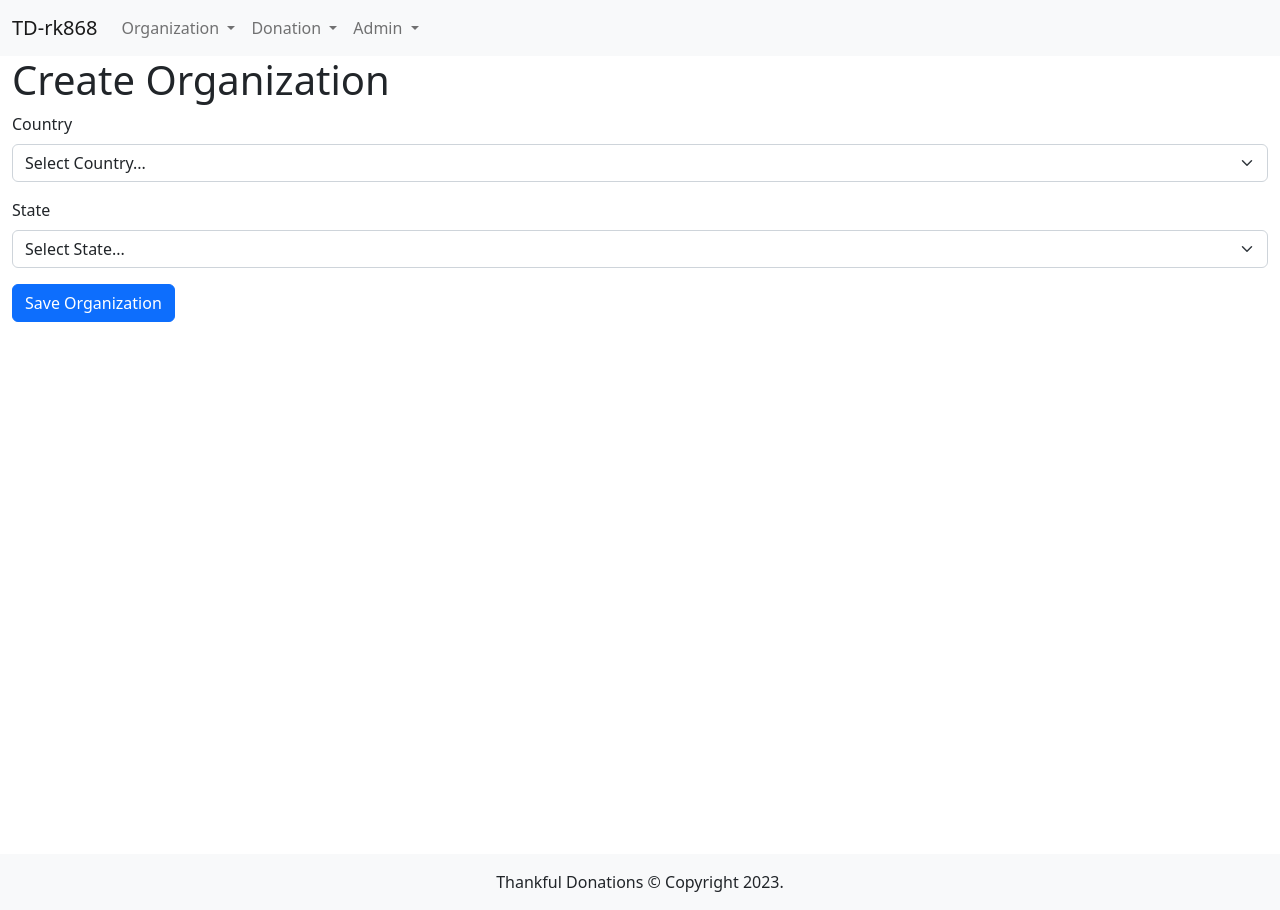
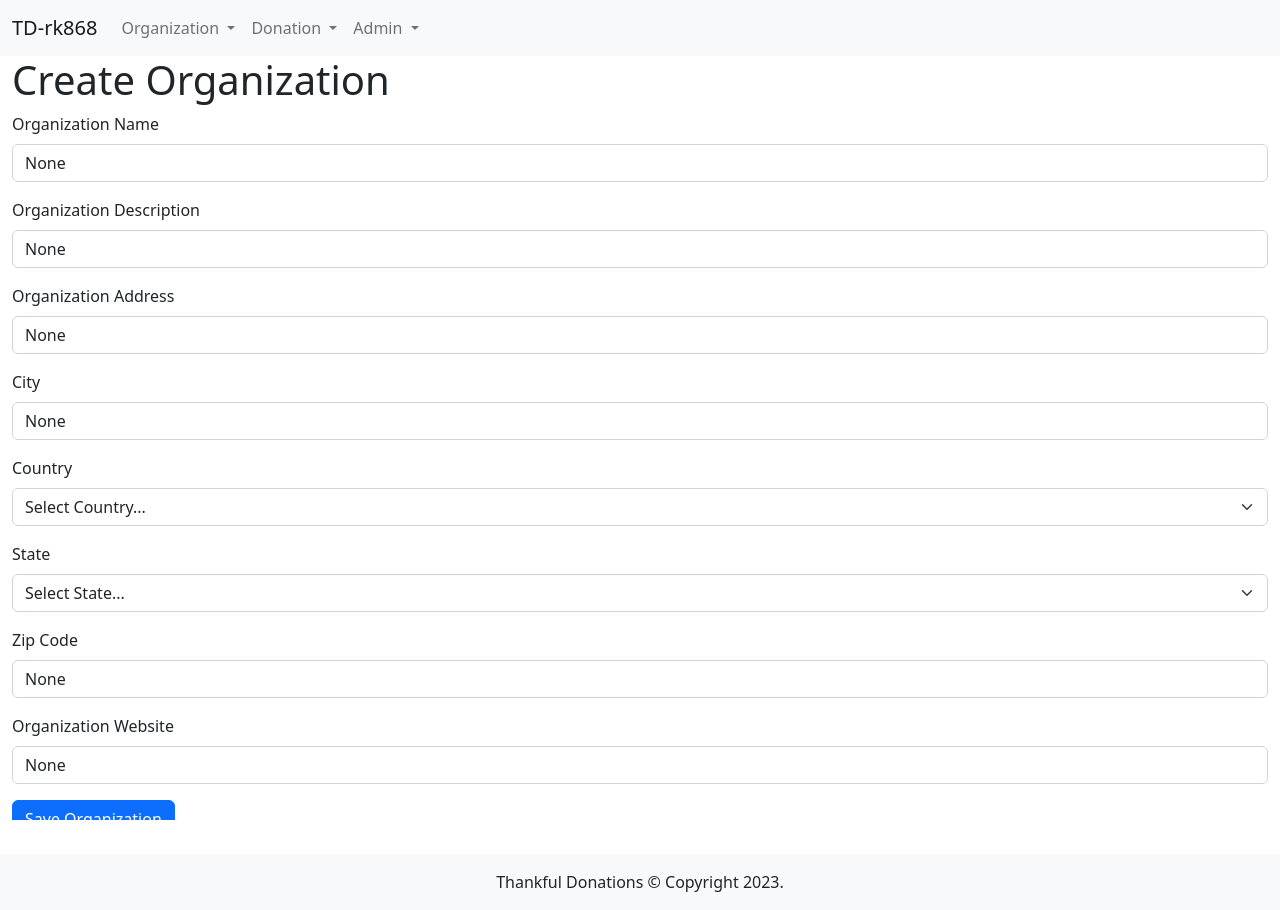
Before and after one commit to ro-rok/Web-Systems-Dev-Projects, a Flask app: page /organization/add in a window 1280 px wide. Run offline with Flask 2, Linux system fonts and the light colour scheme; data that the repository does not hold is empty.

Commit message:
Completed Organization Section

```diff
--- a/MP3/templates/manage_organization.html
+++ b/MP3/templates/manage_organization.html
@@ -1,15 +1,14 @@
 {% extends "layout.html" %}
-{% block title %}{{"Edit" if org.get("id") else "Create"}}
-Organization{% endblock %}
+{% block title %}{{ "Edit" if org.get("id") else "Create" }} Organization{% endblock %}
 {% block content %}
 {% from "country_state_selector.html" import country_state_selector %}
 
 <div class="container-fluid">
-    <div class="h1">{{"Edit" if org.get("id") else "Create"}} Organization</div>
+    <div class="h1">{{ "Edit" if org.get("id") else "Create" }} Organization</div>
     <div>
         <form method="POST">
             {#
-            using regular html generate fields (labels and input; not WTForms) with proper types for
+            using regular HTML generate fields (labels and input; not WTForms) with proper types for
             name (required)
             description (optional)
             address (required)
@@ -20,23 +19,49 @@
 
             if a validation error occurs, the inserted form data should persist
             #}
-            <!--name-->
+            <!-- Organization Name -->
+            <!-- RK868 11/24/23 -->
+            <div class="mb-3">
+                <label for="name" class="form-label">Organization Name</label>
+                <input type="text" class="form-control" id="name" name="name" value="{{ org.get('name') }}" required>
+            </div>
 
-            <!--description-->
+            <!-- Organization Description -->
+            <!-- RK868 11/24/23 -->
+            <div class="mb-3">
+                <label for="description" class="form-label">Organization Description</label>
+                <input type="text" class="form-control" id="description" name="description" value="{{ org.get('description') }}">
+            </div>
 
-            <!--address-->
+            <!-- Organization Address -->
+            <!-- RK868 11/24/23 -->
+            <div class="mb-3">
+                <label for="address" class="form-label">Organization Address</label>
+                <input type="text" class="form-control" id="address" name="address" value="{{ org.get('address') }}" required>
+            </div>
 
-            <!-- website -->
+            <!-- City -->
+            <!-- RK868 11/24/23 -->
+            <div class="mb-3">
+                <label for="city" class="form-label">City</label>
+                <input type="text" class="form-control" id="city" name="city" value="{{ org.get('city') }}" required>
+            </div>
+            <!-- Country/State -->
+            {{ country_state_selector(country=org.get('country'), state=org.get('state')) }}
 
-            <!-- city -->
+            <!-- Zip Code -->
+            <div class="mb-3">
+                <label for="zip" class="form-label">Zip Code</label>
+                <input type="text" class="form-control" id="zip" name="zip" value="{{ org.get('zip') }}" required>
+            </div>
 
-            {# use this for country/state selection #}
-            <!-- country/state -->
-            {{country_state_selector(country=org.country,state=org.state)}}
-            <!--zip-->
+            <!-- Organization Website -->
+            <div class="mb-3">
+                <label for="website" class="form-label">Organization Website</label>
+                <input type="url" class="form-control" id="website" name="website" value="{{ org.get('website') }}">
+            </div>
 
-            <input type="submit" class="btn btn-primary"
-                value="Save Organization" />
+            <input type="submit" class="btn btn-primary" value="Save Organization" />
         </form>
     </div>
 </div>
--- a/MP3/views/organization.py
+++ b/MP3/views/organization.py
@@ -9,37 +9,77 @@
     rows = []
     # DO NOT DELETE PROVIDED COMMENTS
     # TODO search-1 retrieve id, name, address, city, country, state, zip, website, donation count as donations for the organization
+    #rk868 11/26/23
     # don't do SELECT * and replace the below "..." portion
     allowed_columns = ["name", "city", "country", "state", "modified", "created"]
-    query = "... WHERE 1=1"
+
+    query = """
+        SELECT o.id, o.name, o.address, o.city, o.country, o.state, o.zip, o.website, COUNT(d.id) AS donations
+        FROM IS601_MP3_Organizations AS o
+        LEFT JOIN IS601_MP3_Donations AS d ON o.id = d.organization_id
+        WHERE 1=1
+        GROUP BY o.id, o.name, o.address, o.city, o.country, o.state, o.zip, o.website
+    """
     args = {} # <--- add values to replace %s/%(named)s placeholders
 
 
     # TODO search-2 get name, country, state, column, order, limit request args
+    #rk868 11/26/23
+    name = request.args.get("name")
+    country = request.args.get("country")
+    state = request.args.get("state")
+    column = request.args.get("column")
+    order = request.args.get("order")
+    limit = request.args.get("limit")
+
     # TODO search-3 append a LIKE filter for name if provided
+    #rk868 11/26/23
+    if name:
+        query += " AND name LIKE %(name)s"
+        args["name"] = f"%{name}%"
+
     # TODO search-4 append an equality filter for country if provided
+    #rk868 11/26/23
+    if country:
+        query += " AND country = %(country)s"
+        args["country"] = country
+
     # TODO search-5 append an equality filter for state if provided
+    #rk868 11/26/23
+    if state:
+        query += " AND state = %(state)s"
+        args["state"] = state
+
     # TODO search-6 append sorting if column and order are provided and within the allows columns and allowed order asc,desc
+    #rk868 11/26/23
+    if column and order and column in allowed_columns and order in ["asc", "desc"]:
+        query += f" ORDER BY {column} {order}"
+
     # TODO search-7 append limit (default 10) or limit greater than or equal to 1 and less than or equal to 100
-    # TODO search-8 provide a proper error message if limit isn't a number or if it's out of bounds
-    limit = 10 # TODO change this per the above requirements
+    #rk868 11/26/23
+    if limit:
+        try:
+            limit = int(limit)
+            if limit >= 1 and limit <= 100:
+                query += " LIMIT %(limit)s"
+                args["limit"] = limit
+            else:
+                flash("Limit must be between 1 and 100", "danger")
+        except ValueError:
+            flash("Limit must be a number", "danger")
 
-    query += " LIMIT %(limit)s"
-    args["limit"] = limit
-    #print("query",query)
-    #print("args", args)
     try:
         result = DB.selectAll(query, args)
-        #print(f"result {result.rows}")
         if result.status:
             rows = result.rows
     except Exception as e:
         # TODO search-9 make message user friendly
-        flash(str(e), "danger")
+        print(f"{e}")
+        flash("Error retrieving organizations", "danger")
+
     # hint: use allowed_columns in template to generate sort dropdown
     # hint2: convert allowed_columns into a list of tuples representing (value, label)
-
-    # do this prior to passing to render_template, but not before otherwise it can break validation
+    allowed_columns = [(c, c.replace("_", " ").title()) for c in allowed_columns]
 
     return render_template("list_organizations.html", rows=rows, allowed_columns=allowed_columns)
 
@@ -50,99 +90,234 @@
         has_error = False # use this to control whether or not an insert occurs
 
         # TODO add-1 retrieve form data for name, address, city, state, country, zip, website, description
+        #rk868 11/27/23
+        name = request.form.get("name")
+        address = request.form.get("address")
+        city = request.form.get("city")
+        state = request.form.get("state")
+        country = request.form.get("country")
+        zip_code = request.form.get("zip")
+        website = request.form.get("website")
+        description = request.form.get("description")
+
         # TODO add-2 name is required (flash proper error message)
+        #rk868 11/27/23
+        if not name:
+            flash("Name is required", "danger")
+            has_error = True
+
         # TODO add-3 address is required (flash proper error message)
+        #rk868 11/27/23
+        if not address:
+            flash("Address is required", "danger")
+            has_error = True
+
         # TODO add-4 city is required (flash proper error message)
+        #rk868 11/27/23
+        if not city:
+            flash("City is required", "danger")
+            has_error = True
+
         # TODO add-5 state is required (flash proper error message)
+        #rk868 11/27/23
+        if not state:
+            flash("State is required", "danger")
+            has_error = True
+
         # TODO add-5a state should be a valid state mentioned in pycountry for the selected state
-        # hint see geography.py and pycountry documentation to solve this
+        #rk868 11/27/23
+        if country.strip():
+            states = pycountry.subdivisions.get(country_code=country.strip())
+        if not states:
+            states = []
+        valid_states = [state.code.split("-")[1] for state in states]
+        if state not in valid_states:
+            flash("Invalid State", "danger")
+            has_error = True
+
         # TODO add-6 country is required (flash proper error message)
-        # TODO add-6a country should be a valid country mentioned in pycountry
-        # hint see geography.py and pycountry documentation to solve this
+        #rk868 11/27/23
+        if not country:
+            flash("Country is required", "danger")
+            has_error = True
+
+        # TODO add-6a country should be a valid country mentioned in pycountry from country = country code
+        #rk868 11/27/23
+        valid_countries = [country.alpha_2 for country in list(pycountry.countries)]
+        if country not in valid_countries:
+            flash("Invalid Country", "danger")
+            has_error = True
+
         # TODO add-7 website is not required
+        if not website:
+            flash("Website is absent", "warning")
+
         # TODO add-8 zip is required (flash proper error message)
-        # note: call zip variable zipcode as zip is a built in function it could lead to issues
+        #rk868 11/27/23
+        if not zip_code:
+            flash("Zip is required", "danger")
+            has_error = True
+
         # TODO add-9 description is not required
+        if not description:
+            flash("Description is absent", "warning")
 
+        # TODO add-10 add query and add arguments
+        # rk868 11/27/23
         if not has_error:
             try:
                 result = DB.insertOne("""
-                INSERT INTO IS601_MP3_Organizations ...
-                ...
-                VALUES
-                ...
-                """, ...) # <-- TODO add-10 add query and add arguments
+                INSERT INTO IS601_MP3_Organizations (name, address, city, state, country, zip, website, description)
+                VALUES (%s, %s, %s, %s, %s, %s, %s, %s)
+                """, name, address, city, state, country, zip_code, website, description)
 
                 if result.status:
                     flash("Added Organization", "success")
             except Exception as e:
                 # TODO add-11 make message user friendly
-                flash(str(e), "danger")
+                print(f"{e}")
+                flash("Error adding organization", "danger")
 
     return render_template("manage_organization.html", org=request.form)
 
 @organization.route("/edit", methods=["GET", "POST"])
 def edit():
     # TODO edit-1 request args id is required (flash proper error message)
-    id = False
-    if not id: # TODO update this for TODO edit-1
-        pass
+    # rk868 11/27/23
+    id = request.args.get("id")
+    if not id:
+        flash("ID is required for editing", "danger")
+        return redirect(url_for("organization.search"))
     else:
         if request.method == "POST":
-            data = {"id": id} # use this as needed, can convert to tuple if necessary
             # TODO edit-2 retrieve form data for name, address, city, state, country, zip, website
+            # rk868 11/27/23
+            name = request.form.get("name")
+            address = request.form.get("address")
+            city = request.form.get("city")
+            state = request.form.get("state")
+            country = request.form.get("country")
+            zip_code = request.form.get("zip")
+            website = request.form.get("website")
+
             # TODO edit-3 name is required (flash proper error message)
+            # rk868 11/27/23
+            if not name:
+                flash("Name is required", "danger")
+                has_error = True
+
             # TODO edit-4 address is required (flash proper error message)
+            # rk868 11/27/23
+            if not address:
+                flash("Address is required", "danger")
+                has_error = True
+
             # TODO edit-5 city is required (flash proper error message)
+            # rk868 11/27/23
+            if not city:
+                flash("City is required", "danger")
+                has_error = True
+
             # TODO edit-6 state is required (flash proper error message)
+            # rk868 11/27/23
+            if not state:
+                flash("State is required", "danger")
+                has_error = True
+
             # TODO edit-6a state should be a valid state mentioned in pycountry for the selected state
-            # hint see geography.py and pycountry documentation
+            # rk868 11/27/23
+            if country.strip():
+                states = pycountry.subdivisions.get(country_code=country.strip())
+            if not states:
+                states = []
+            valid_states = [state.code.split("-")[1] for state in states]
+            if state not in valid_states:
+                flash("Invalid State", "danger")
+                has_error = True
+
             # TODO edit-7 country is required (flash proper error message)
+            # rk868 11/27/23
+            if not country:
+                flash("Country is required", "danger")
+                has_error = True
+
             # TODO edit-7a country should be a valid country mentioned in pycountry
-            # hint see geography.py and pycountry documentation
+            # rk868 11/27/23
+            valid_countries = [country.alpha_2 for country in list(pycountry.countries)]
+            if country not in valid_countries:
+                flash("Invalid country", "danger")
+                has_error = True
+
             # TODO edit-8 website is not required
+            # rk868 11/27/23
+            if not website:
+                flash("Website is absent", "warning")
+
             # TODO edit-9 zipcode is required (flash proper error message)
-            # note: call zip variable zipcode as zip is a built in function it could lead to issues
-            # populate data dict with mappings
-            has_error = False # use this to control whether or not an insert occurs
+            # rk868 11/27/23
+            if not zip_code:
+                flash("Zipcode is required", "danger")
+                has_error = True
 
+            has_error = False
+
+            # TODO edit-10 fill in proper update query
+            # rk868 11/27/23
             if not has_error:
                 try:
-                    # TODO edit-10 fill in proper update query
-                    # name, address, city, state, country, zip, website
                     result = DB.update("""
-                    UPDATE ...
-                    SET
-                    ...
-                    """, data)
+                    UPDATE IS601_MP3_Organizations
+                    SET name = %s, address = %s, city = %s, state = %s, country = %s, zip = %s, website = %s
+                    WHERE id = %s
+                    """, name, address, city, state, country, zip_code, website, id)
+                except Exception as e:
+                    print(f"{e}")
+                    flash("Error updating organization", "danger")
+            if result.status:
+                flash("Updated record", "success")
 
-                    if result.status:
-                        print("updated record")
-                        flash("Updated record", "success")
-                except Exception as e:
-                    # TODO edit-11 make this user-friendly
-                    print(f"{e}")
-                    flash(str(e), "danger")
         row = {}
         try:
             # TODO edit-12 fetch the updated data
-            result = DB.selectOne("SELECT ... FROM ... WHERE ...", id)
+            # rk868 11/27/23
+            result = DB.selectOne("SELECT * FROM IS601_MP3_Organizations WHERE id = %s", id)
             if result.status:
                 row = result.row
-
         except Exception as e:
             # TODO edit-13 make this user-friendly
-            flash(str(e), "danger")
+            # rk868 11/27/23
+            print(f"{e}")
+            flash("Error fetching record", "danger")
 
     return render_template("manage_organization.html", org=row)
 
 @organization.route("/delete", methods=["GET"])
 def delete():
     # TODO delete-1 if id is missing, flash necessary message and redirect to search
-    # TODO delete-2 delete organization by id (note: you'll likely need to trigger a delete of all donations related to this organization first due to foreign key constraints)
-    # TODO delete-3 ensure a flash message shows for successful delete
+    # rk868 11/27/23
+    organization_id = request.args.get("id")
+    if not organization_id:
+        flash("Organization ID is required for deletion", "danger")
+        return redirect(url_for("organization.search"))
+
+    try:
+        # TODO delete-2 delete organization by id (fetch the id from the request)
+        # rk868 11/27/23
+        result = DB.delete("DELETE FROM IS601_MP3_Organizations WHERE id = %s", organization_id)
+
+        # TODO delete-3 ensure a flash message shows for successful delete
+        # rk868 11/27/23
+        if result.status:
+            flash("Deleted organization", "success")
+
+    except Exception as e:
+        flash("Error deleting organization", "danger")
+
     # TODO delete-4 pass all argument except id to this route
+    # rk868 11/27/23
+    args = request.args.copy()
+    args.pop("id", None)
+
     # TODO delete-5 redirect to organization search
-    pass
-
-    # return redirect(url_for("organization.search", **args))
+    # rk868 11/27/23
+    return redirect(url_for("organization.search", **args))
```
Also changed, not shown: MP3/templates/list_organizations.html (+41 -3 lines).
